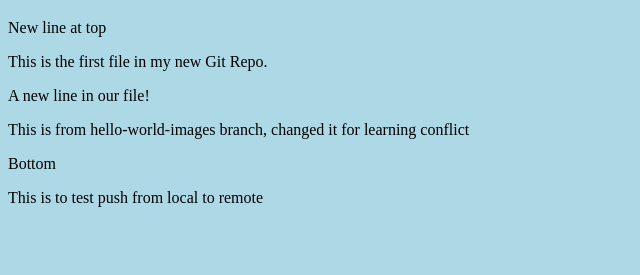
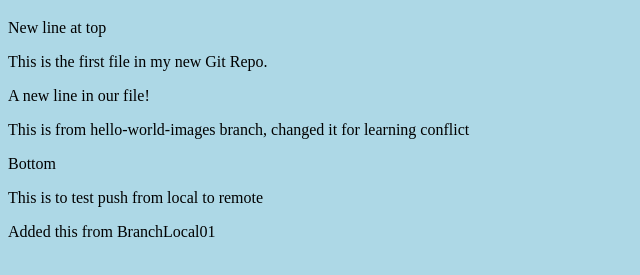
Before and after one commit to anishkumar-m/gitlearning, a plain HTML site: page index.html in a window 1280 px wide. Shown: the part 61-336 px from the top of the page, without its empty margins (0-640 px from the left). Drawn offline with Linux system fonts and the light colour scheme.

Commit message:
Modified index.html in BranchLocal01

```diff
--- a/index.html
+++ b/index.html
@@ -14,5 +14,7 @@
 <P>Bottom</P>
 <p>This is to test push from local to remote</p>
 
+<p>Added this from BranchLocal01</p>
+
 </body>
 </html>
```
